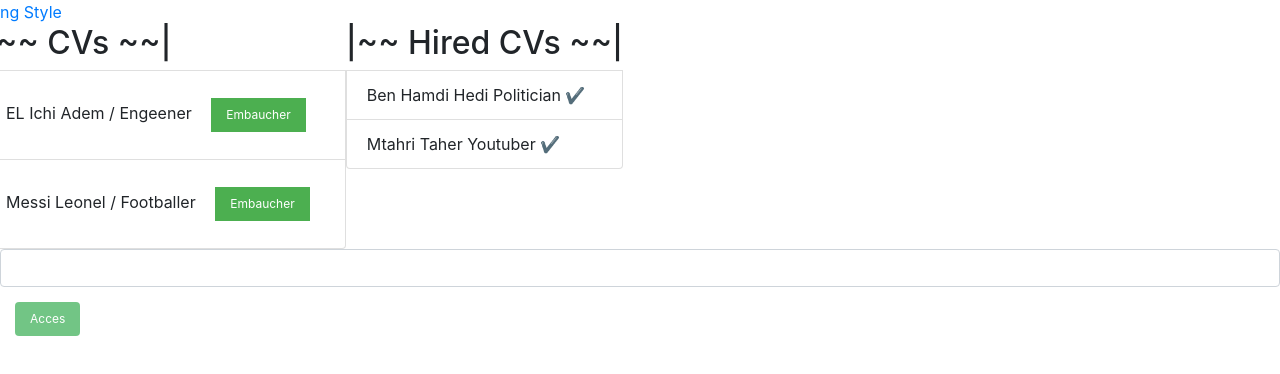
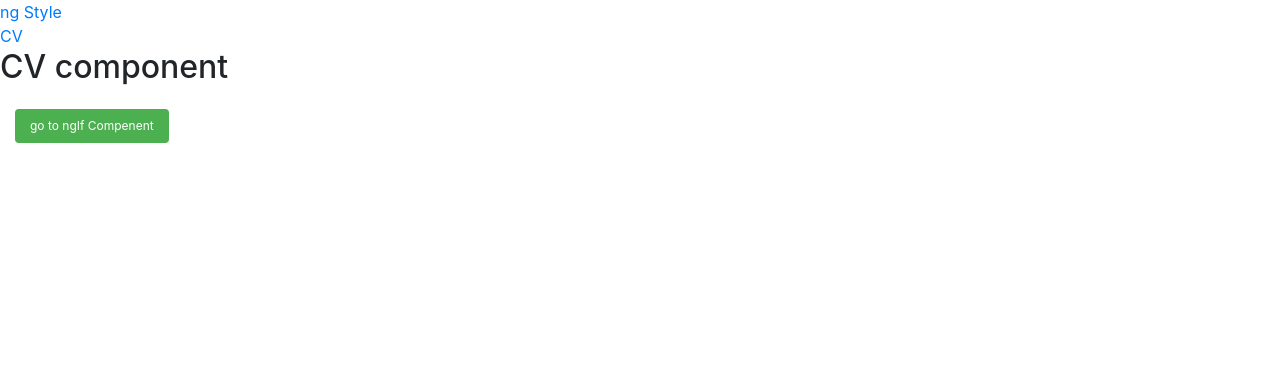
Before and after one commit to Haloua-2005/NewFolderProjectGMC, an Angular app: page /cv in a window 1280 px wide. Shown: the top 374 px of the page. Built offline with nearby package versions, Linux system fonts and the light colour scheme.

Commit message:
Children_Routing_Checkpoint

```diff
--- a/src/app/Directives/ng-style/ng-style.component.html
+++ b/src/app/Directives/ng-style/ng-style.component.html
@@ -18,3 +18,4 @@
 
 <input [(ngModel)]="color" type="color" class="control-form">
 <button (click)="ChangeColor()" class="btn btn-primary">Change Color</button>
+<router-outlet></router-outlet>
--- a/src/app/Directives/ng-style/ng-style.component.ts
+++ b/src/app/Directives/ng-style/ng-style.component.ts
@@ -28,7 +28,7 @@ export class NgStyleComponent implements OnInit {
   }
 
   ChangeColor() {
-    const LINK = ['color',this.color]
+    const LINK = ['ngStyle/color',this.color]
     this.route.navigate(LINK)
 
   }
--- a/src/app/app.component.html
+++ b/src/app/app.component.html
@@ -1,2 +1,4 @@
 <a [routerLink]="['ngStyle']">ng Style</a>
+<br>
+<a [routerLink]="['cv']">CV</a>
 <router-outlet></router-outlet>
--- a/src/app/app.module.ts
+++ b/src/app/app.module.ts
@@ -11,7 +11,8 @@ import { DefaultImagePipe } from './default-image.pipe';
 import {FormsModule} from '@angular/forms';
 import { CVsComponent } from './cvs/cvs.component';
 import { RouterSimulatorComponent } from './router-simulator/router-simulator.component';
-import { ColorChangerComponent } from './color-changer/color-changer.component'
+import { ColorChangerComponent } from './color-changer/color-changer.component';
+import { HeaderComponent } from './header/header.component'
 
 @NgModule({
   declarations: [
@@ -23,7 +24,8 @@ import { ColorChangerComponent } from './color-changer/color-changer.component'
     DefaultImagePipe,
     CVsComponent,
     RouterSimulatorComponent,
-    ColorChangerComponent
+    ColorChangerComponent,
+    HeaderComponent
   ],
   imports: [
     BrowserModule,
--- a/src/app/cvs/cvs.component.html
+++ b/src/app/cvs/cvs.component.html
@@ -1,4 +1,5 @@
-
+<h2>CV component</h2>
+<div *ngIf='false' class="Hire">
   <div class="row">
     <div  class="col-mid-6">
       <ul class="list-group"> <h2> |~~ CVs ~~| </h2>
@@ -24,4 +25,9 @@
   <input [(ngModel)]="Try" type="text" class="form-control">
   <button (click)='try()'
   [disabled]='!Try.trim().length'
-class="btn btn-success">Acces</button>
+  class="btn btn-success">Acces</button>+
+</div>
+
+<button (click)="goTO()" class="btn btn-primary">go to ngIf Compenent</button>
+
+<router-outlet></router-outlet>
--- a/src/app/cvs/cvs.component.ts
+++ b/src/app/cvs/cvs.component.ts
@@ -45,4 +45,8 @@ export class CVsComponent implements OnInit {
 
   }
 
+  goTO() {
+    const LINK=['cv/ngIf']
+    this.router.navigate(LINK)
+  }
 }
--- /dev/null
+++ b/src/app/header/header.component.ts
@@ -0,0 +1,15 @@
+import { Component, OnInit } from '@angular/core';
+
+@Component({
+  selector: 'app-header',
+  templateUrl: './header.component.html',
+  styleUrls: ['./header.component.css']
+})
+export class HeaderComponent implements OnInit {
+
+  constructor() { }
+
+  ngOnInit(): void {
+  }
+
+}
```
Also changed, not shown: src/app/app-routing.module.ts (+6 -4 lines), src/app/header/header.component.css (added), src/app/header/header.component.html (added), 1 other file (tests, documents, lock files or other folders). Lines whose indentation alone changed are shown as unchanged.
